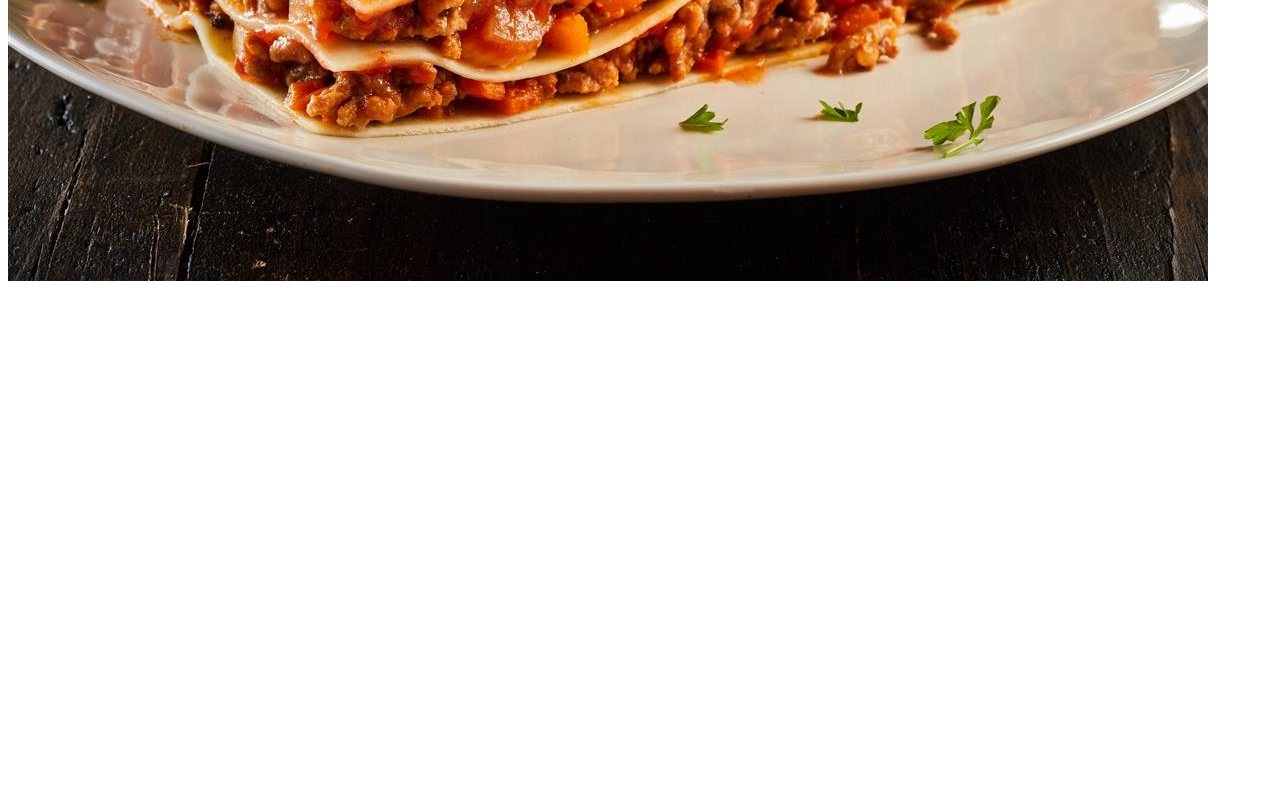
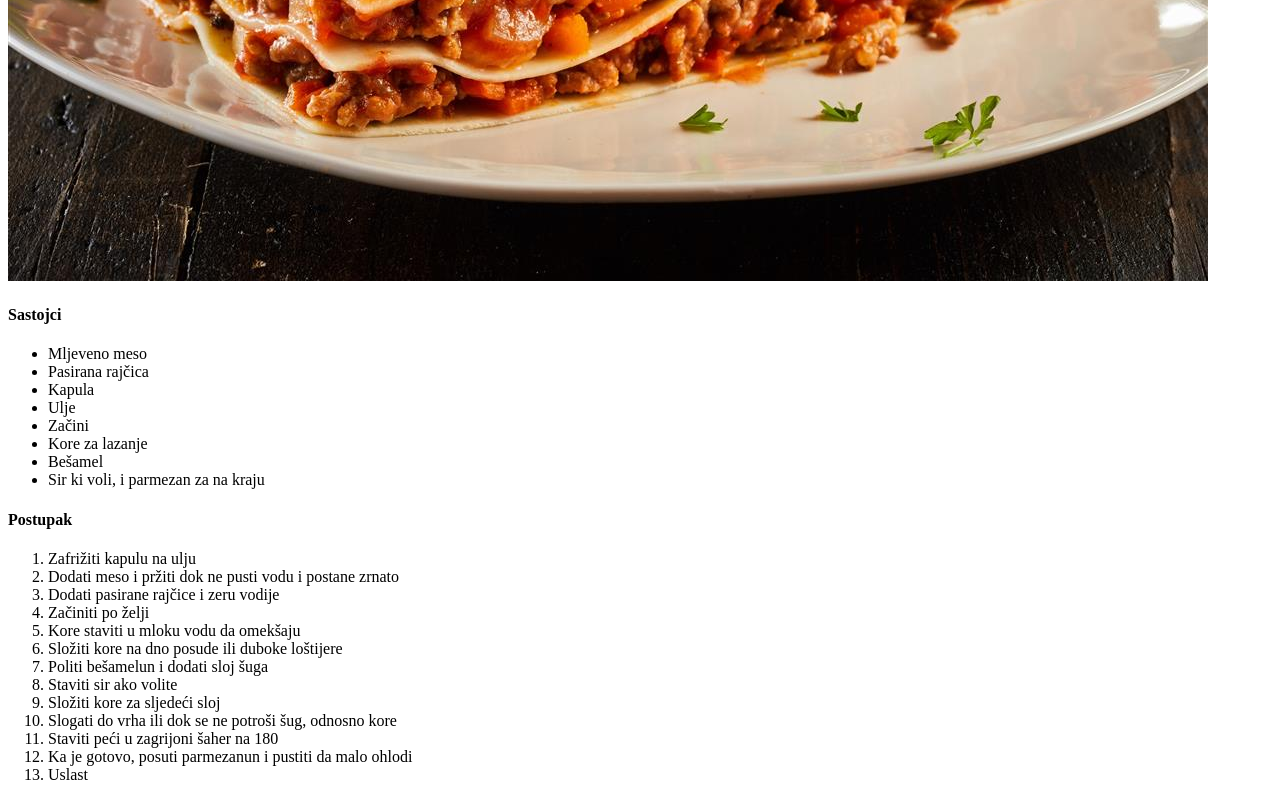
Before and after one commit to pitagorinpoucak/recipes, a plain HTML site: page recipePages/lazanje.html in a window 1280 px wide. Shown: the part 599-1399 px from the top of the page. Before the commit the page ends 892 px from the top, so only its background shows below. Drawn offline with Linux system fonts and the light colour scheme.

Commit message:
ADD RECIPES
- Add recipes

```diff
--- a/recipePages/lazanje.html
+++ b/recipePages/lazanje.html
@@ -9,5 +9,33 @@
   <body>
     <h1>Lazanje</h1>
     <img src="../images/lazanje.jpg" alt="Lazanje" />
+    <h4>Sastojci</h4>
+    <ul>
+      <li>Mljeveno meso</li>
+      <li>Pasirana rajčica</li>
+      <li>Kapula</li>
+      <li>Ulje</li>
+      <li>Začini</li>
+      <li>Kore za lazanje</li>
+      <li>Bešamel</li>
+      <li>Sir ki voli, i parmezan za na kraju</li>
+    </ul>
+
+    <h4>Postupak</h4>
+    <ol>
+      <li>Zafrižiti kapulu na ulju</li>
+      <li>Dodati meso i pržiti dok ne pusti vodu i postane zrnato</li>
+      <li>Dodati pasirane rajčice i zeru vodije</li>
+      <li>Začiniti po želji</li>
+      <li>Kore staviti u mloku vodu da omekšaju</li>
+      <li>Složiti kore na dno posude ili duboke loštijere</li>
+      <li>Politi bešamelun i dodati sloj šuga</li>
+      <li>Staviti sir ako volite</li>
+      <li>Složiti kore za sljedeći sloj</li>
+      <li>Slogati do vrha ili dok se ne potroši šug, odnosno kore</li>
+      <li>Staviti peći u zagrijoni šaher na 180</li>
+      <li>Ka je gotovo, posuti parmezanun i pustiti da malo ohlodi</li>
+      <li>Uslast</li>
+    </ol>
   </body>
 </html>
```
Also changed, not shown: recipePages/fazolManestra.html (+33 -0 lines), recipePages/pilecaJuha.html (+20 -0 lines), recipePages/ribaGradele.html (+17 -0 lines).
